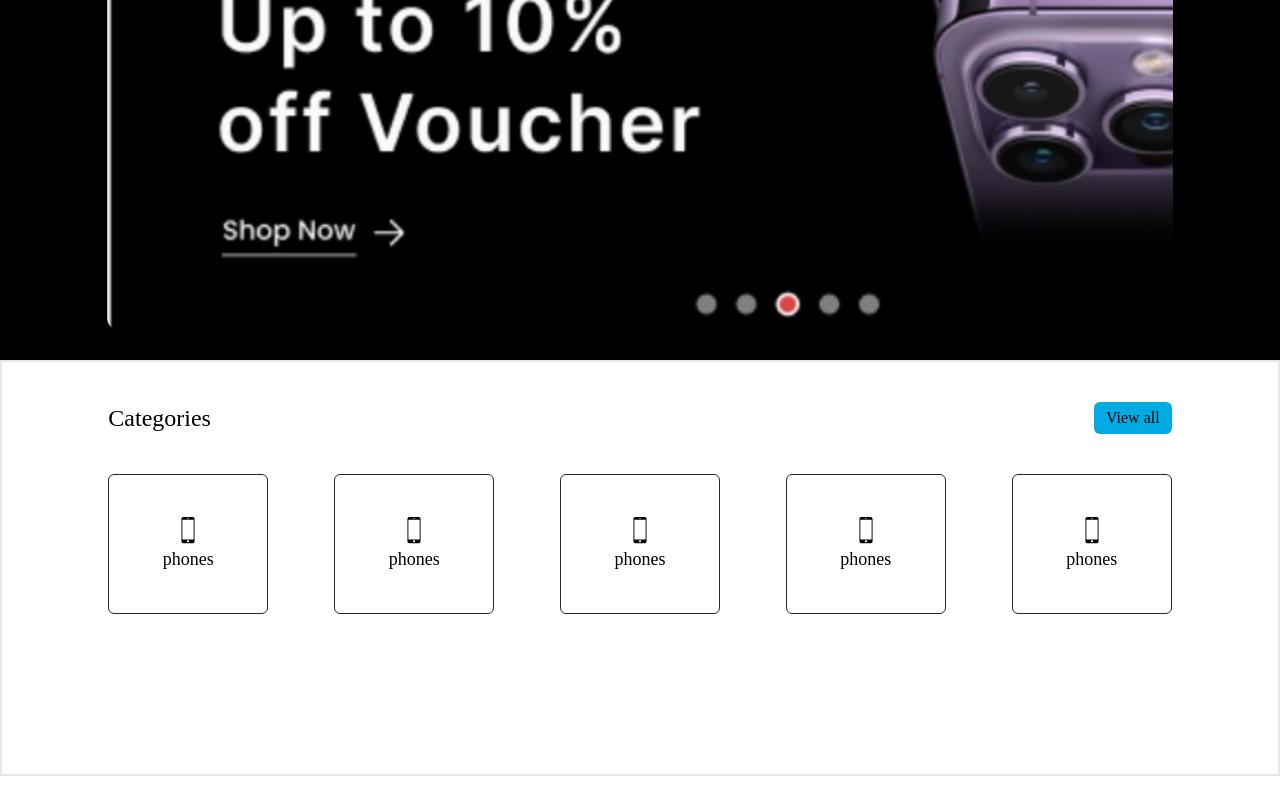
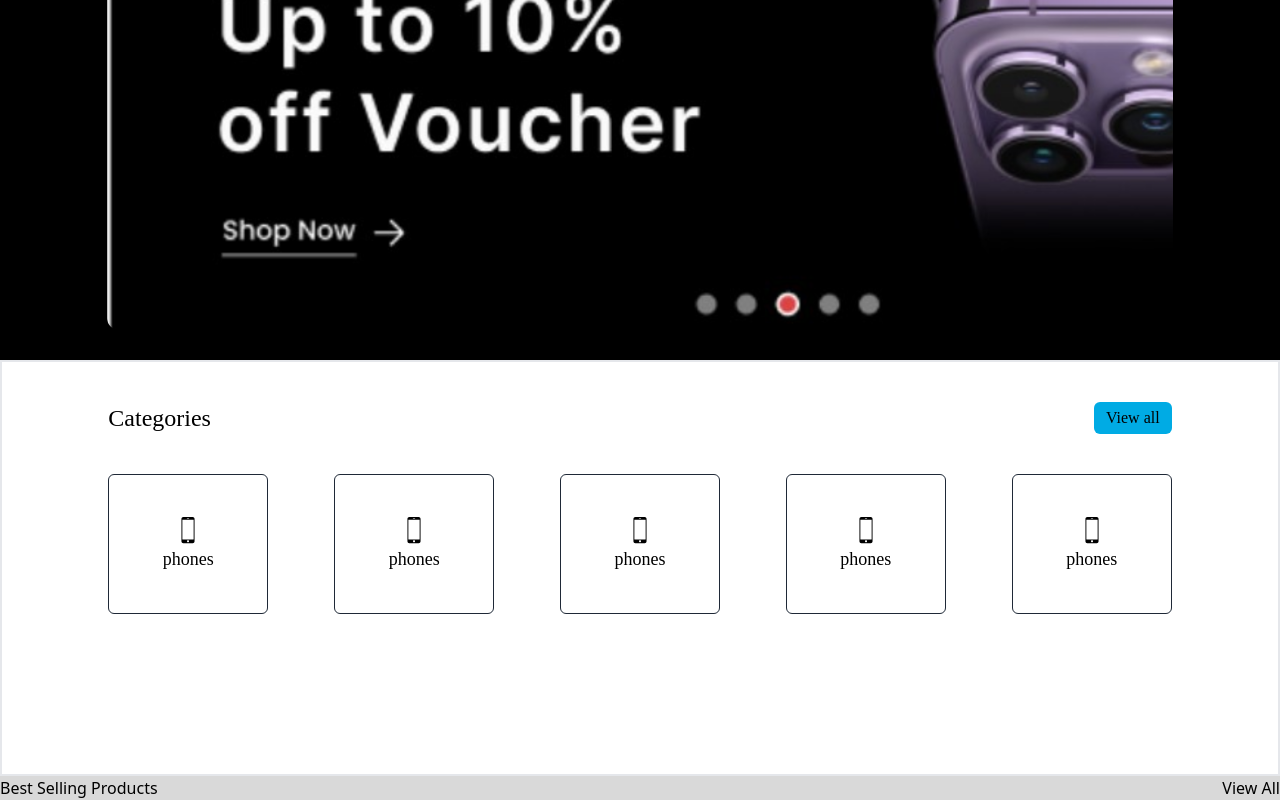
Before and after one commit to jivanaryal/E-commerce, a React (Vite) app in the folder frontend/: page / in a window 1280 px wide. Shown: the part 344-1144 px from the top of the page. Before the commit the page ends 1120 px from the top, so only its background shows below. Built offline with nearby package versions, Linux system fonts and the light colour scheme; a web font is replaced by a local one.

Commit message:
bestselling

```diff
--- /dev/null
+++ b/frontend/src/components/pages/homepage/BestSellingProduct.jsx
@@ -0,0 +1,14 @@
+
+
+const BestSellingProduct = () => {
+  return (
+    <div>
+      <div className="flex justify-between items-center">
+<div>Best Selling Products</div>
+<div>View All</div>
+      </div>
+    </div>
+  )
+}
+
+export default BestSellingProduct
--- a/frontend/src/components/pages/homepage/index.jsx
+++ b/frontend/src/components/pages/homepage/index.jsx
@@ -1,3 +1,4 @@
+import BestSellingProduct from "./BestSellingProduct";
 import Category from "./Category";
 import Slider from "./Slider";
 
@@ -7,6 +8,7 @@ const index = () => {
       {/* This is the index page where we call all the homepage component */}
       <Slider />
       <Category />
+      <BestSellingProduct />
     </div>
   );
 };
--- a/frontend/src/hoc/Layout/Layout.jsx
+++ b/frontend/src/hoc/Layout/Layout.jsx
@@ -1,10 +1,26 @@
 import { Outlet } from "react-router-dom";
 import Navbar from "../../components/navigation/Navbar";
+import { useEffect, useState } from "react";
 
 const Layout = () => {
+  const [scroll,setScroll] = useState(false);
+  const handleScroll = ()=>{
+    if(window.scrollY>10){
+      setScroll(true);
+    }
+    else{
+      setScroll(false);
+    }
+  }
+  useEffect(()=>{
+window.addEventListener("scroll",handleScroll);
+return()=>{
+  window.removeEventListener("scroll",handleScroll);
+}
+  },[])
   return (
     <div>
-      <div className="sticky top-0 z-10">
+      <div className={` z-10 ${scroll? "sticky top-0 left-0":"sticky top-0 left-0"}`}>
         <Navbar />
       </div>
       <Outlet />
```
